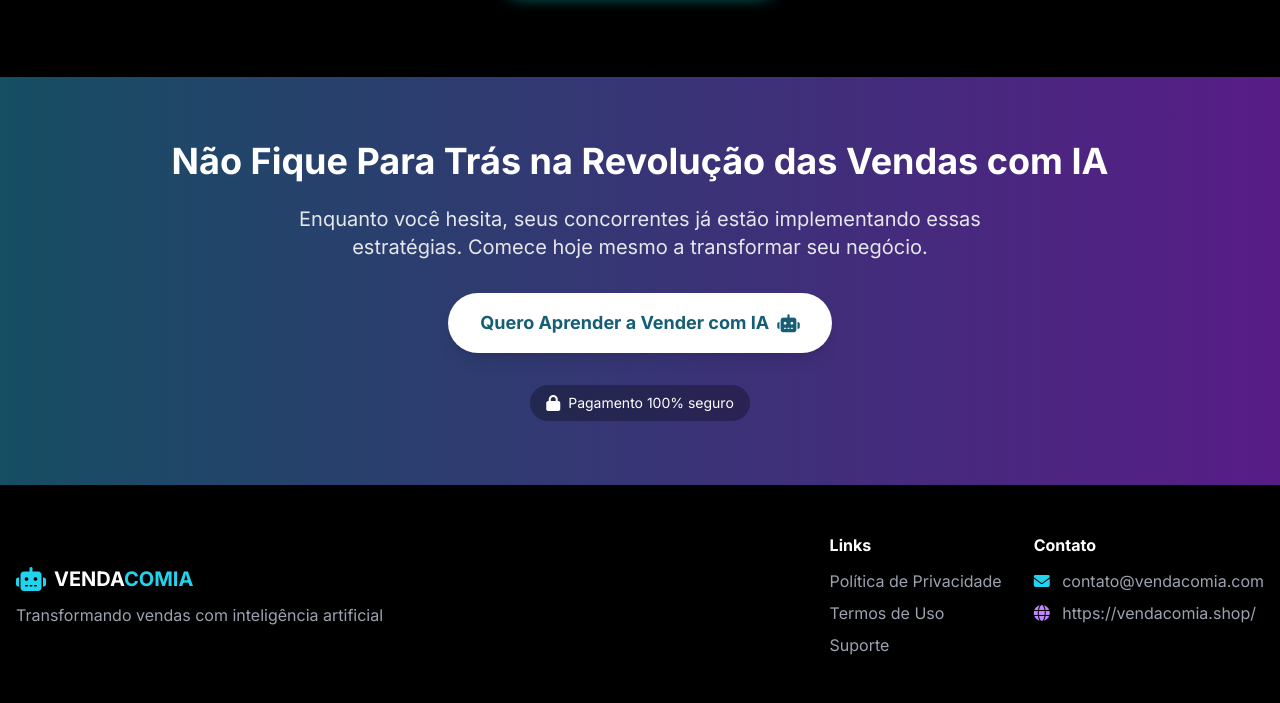
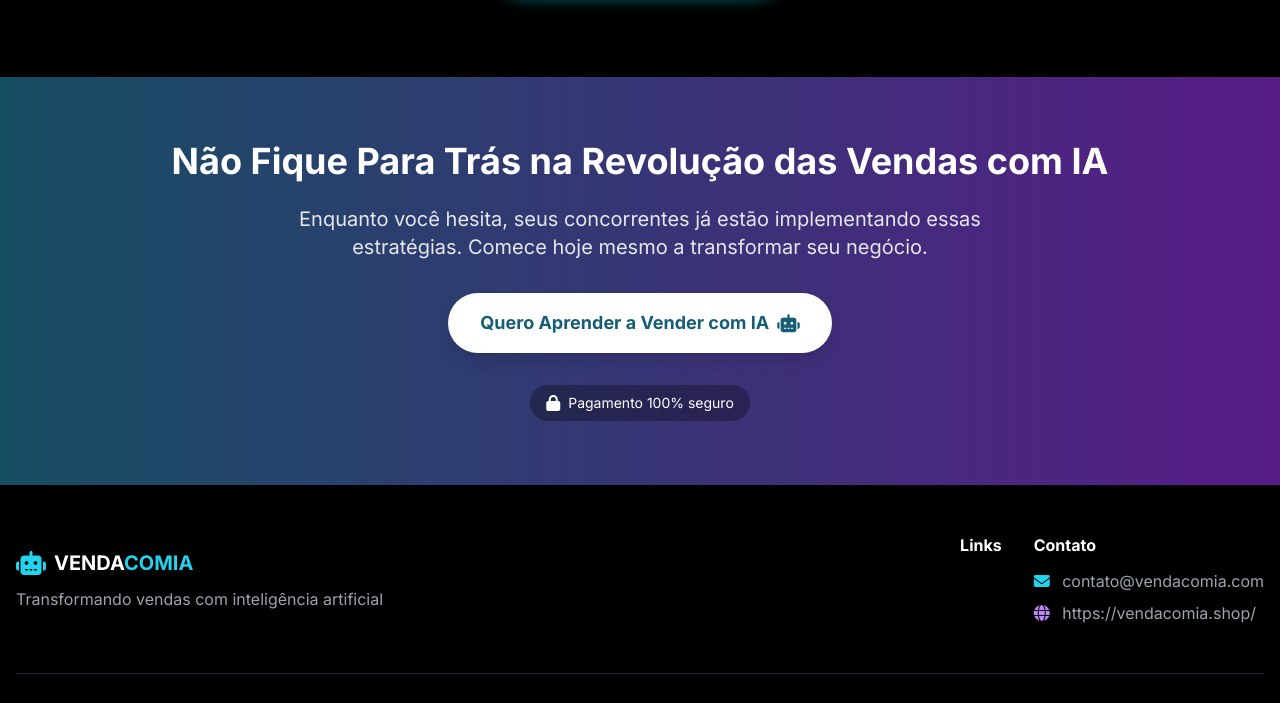
Before and after one commit to Gabriellola/VendaAgora, a plain HTML site: page index.html in a window 1280 px wide. Shown: the part 5219-5922 px from the top of the page. Drawn offline with nearby package versions, Linux system fonts and the light colour scheme.

Commit message:
Update index.html

```diff
--- a/index.html
+++ b/index.html
@@ -583,9 +583,6 @@
                     <div>
                         <h4 class="text-white font-bold mb-3">Links</h4>
                         <ul class="space-y-2">
-                            <li><a href="#" class="text-gray-400 hover:text-cyan-400 transition">Política de Privacidade</a></li>
-                            <li><a href="#" class="text-gray-400 hover:text-cyan-400 transition">Termos de Uso</a></li>
-                            <li><a href="#" class="text-gray-400 hover:text-cyan-400 transition">Suporte</a></li>
                         </ul>
                     </div>
 
```
